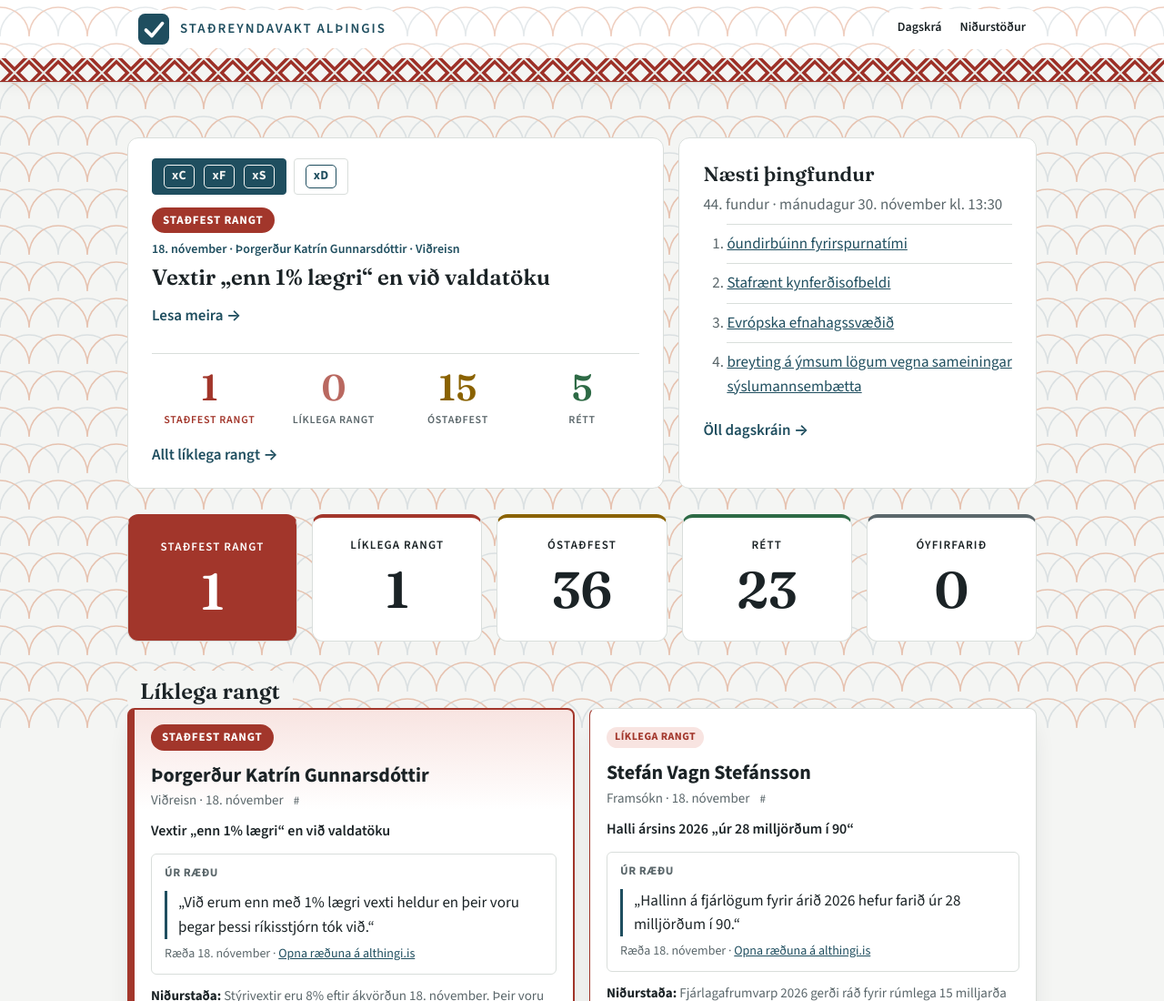
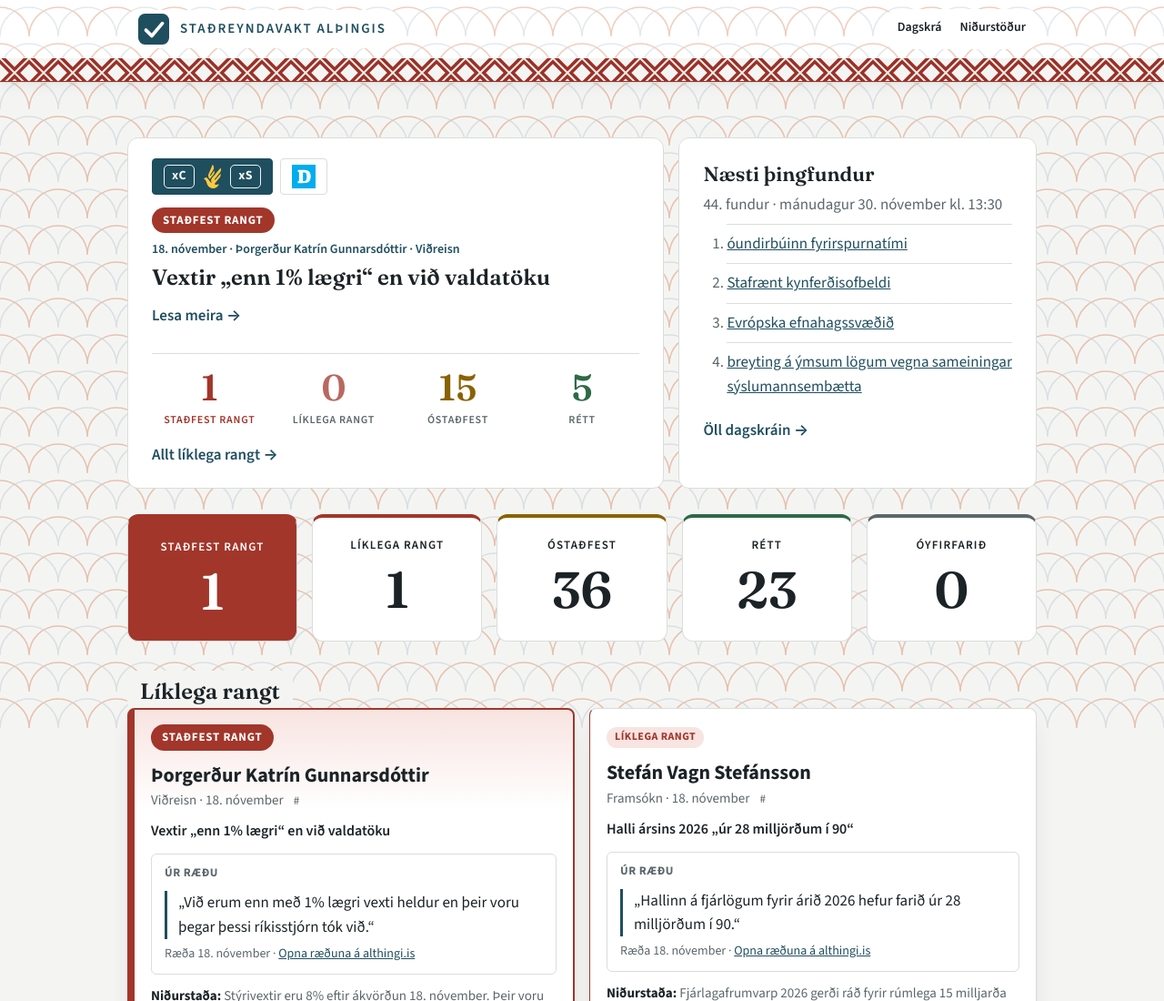
Before and after one commit to steinim00/althingi-stadreyndavakt, a plain HTML site: page docs/index.html in a window 1280 px wide. Shown: the top 1100 px of the page at 91% size. Drawn offline with Linux system fonts and the light colour scheme.

Commit message:
Merki Sjálfstæðisflokksins og Flokks fólksins
Sótt af Wikimedia (Independence Party (Iceland), 2017 logo.svg og Flokkur fólksins 2024.svg).

Co-Authored-By: Claude Sonnet 5.5 <noreply@anthropic.com>
Claude-Session: https://claude.ai/code/session_013YyVFPtUYasWvE2CHD2PF1

```diff
--- a/docs/index.html
+++ b/docs/index.html
@@ -402,7 +402,7 @@ footer { display: block; border-radius: 12px; margin-top: 44px; border-top: 0; }
 <h1 class="sr-only">Staðreyndavakt Alþingis</h1>
 <div class="hero">
 <section class="hero-main" aria-label="Líklega rangar fullyrðingar">
-<div class="chips" role="tablist" aria-label="Velja hóp"><button type="button" role="tab" class="chip chip-logo" id="ht-gov" data-tab="gov" aria-controls="hp-gov" aria-label="Stjórnarflokkar: Viðreisn, Flokkur fólksins, Samfylkingin" aria-selected="true"><span class="pbadge" role="img" aria-label="Viðreisn" title="Viðreisn">xC</span><span class="pbadge" role="img" aria-label="Flokkur fólksins" title="Flokkur fólksins">xF</span><span class="pbadge" role="img" aria-label="Samfylkingin" title="Samfylkingin">xS</span></button><button type="button" role="tab" class="chip chip-logo" id="ht-d" data-tab="d" aria-controls="hp-d" aria-label="Sjálfstæðisflokkurinn" aria-selected="false"><span class="pbadge" role="img" aria-label="Sjálfstæðisflokkurinn" title="Sjálfstæðisflokkurinn">xD</span></button></div>
+<div class="chips" role="tablist" aria-label="Velja hóp"><button type="button" role="tab" class="chip chip-logo" id="ht-gov" data-tab="gov" aria-controls="hp-gov" aria-label="Stjórnarflokkar: Viðreisn, Flokkur fólksins, Samfylkingin" aria-selected="true"><span class="pbadge" role="img" aria-label="Viðreisn" title="Viðreisn">xC</span><img class="plogo" src="logos/xF.svg" alt="Flokkur fólksins" title="Flokkur fólksins"><span class="pbadge" role="img" aria-label="Samfylkingin" title="Samfylkingin">xS</span></button><button type="button" role="tab" class="chip chip-logo" id="ht-d" data-tab="d" aria-controls="hp-d" aria-label="Sjálfstæðisflokkurinn" aria-selected="false"><img class="plogo" src="logos/xD.svg" alt="Sjálfstæðisflokkurinn" title="Sjálfstæðisflokkurinn"></button></div>
 <div class="hero-panel" role="tabpanel" id="hp-gov" aria-labelledby="ht-gov"><article class="hero-item"><span class="pill wrong confirmed">Staðfest rangt</span><p class="hero-date">18. nóvember · Þorgerður Katrín Gunnarsdóttir · Viðreisn</p><h3>Vextir „enn 1% lægri“ en við valdatöku</h3><p class="more"><a href="nidurstodur.html#seed-1">Lesa meira →</a></p></article><div class="hero-stats"><div class="c"><b>1</b><span>staðfest rangt</span></div><div class="w"><b>0</b><span>líklega rangt</span></div><div class="o"><b>15</b><span>óstaðfest</span></div><div class="k"><b>5</b><span>rétt</span></div></div></div><div class="hero-panel hidden" role="tabpanel" id="hp-d" aria-labelledby="ht-d"><p class="hero-none">Engin fullyrðing metin líklega röng.</p><div class="hero-stats"><div class="c"><b>0</b><span>staðfest rangt</span></div><div class="w"><b>0</b><span>líklega rangt</span></div><div class="o"><b>9</b><span>óstaðfest</span></div><div class="k"><b>9</b><span>rétt</span></div></div></div>
 <p class="more"><a href="nidurstodur.html#f=wrong">Allt líklega rangt →</a></p>
 </section>
```
Also changed, not shown: docs/logos/xD.svg (added), docs/logos/xF.svg (added).
